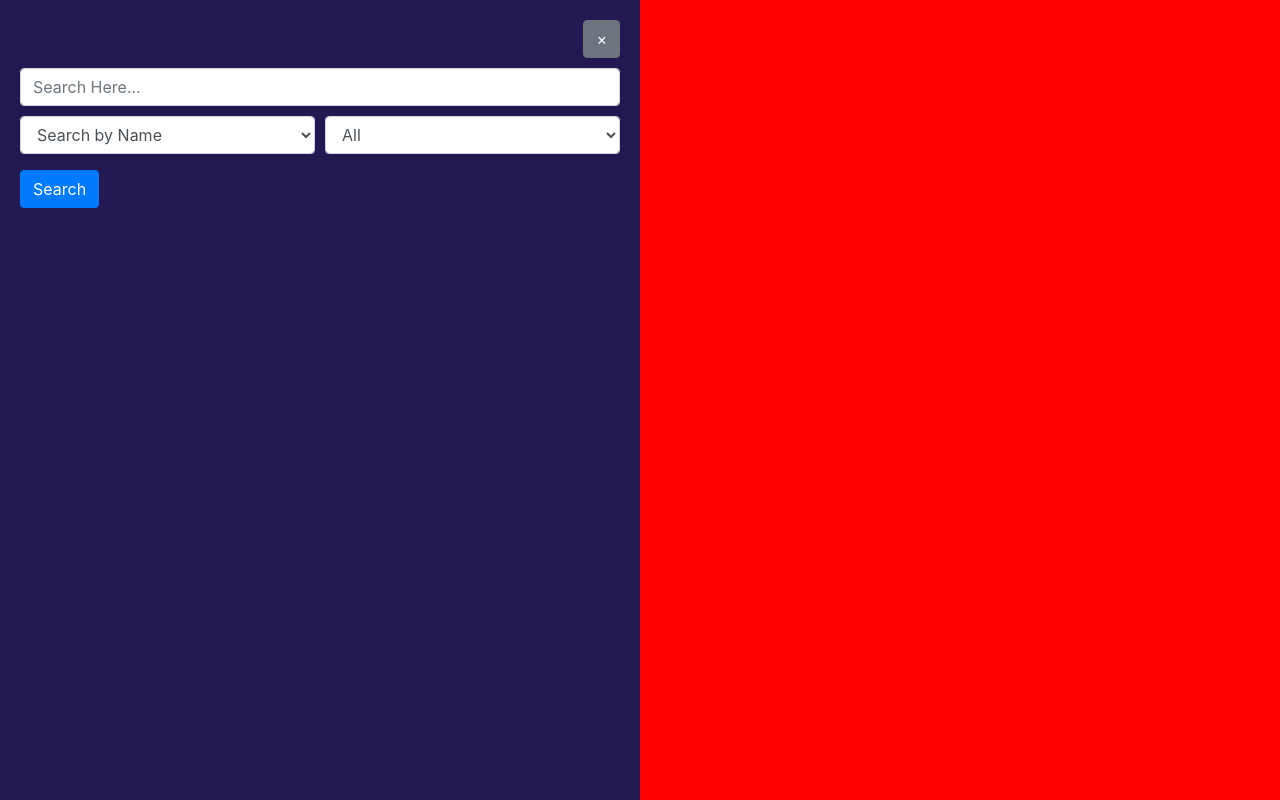
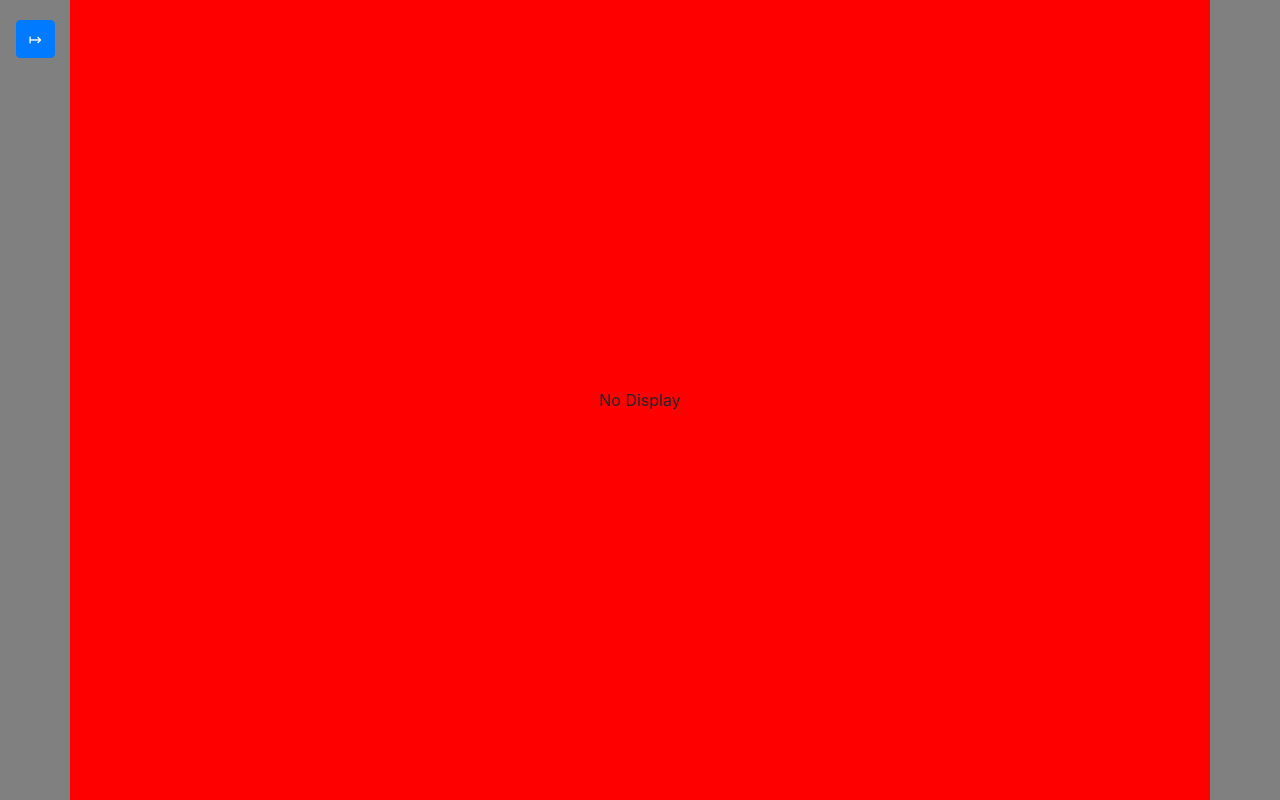
Before and after one commit to SagittariuX/ygo, a React (Create React App) app: page / in a window 1280 px wide. Built offline with nearby package versions, Linux system fonts and the light colour scheme.

Commit message:
fixes some search issues and made card display

```diff
--- a/src/App.js
+++ b/src/App.js
@@ -1,15 +1,19 @@
 import "./App.css";
 import SearchBar from "./components/SearchBar";
 import CardGallery from "./components/CardGallery";
+import React, { useState } from "react";
 
-const { REACT_APP_VERSION } = process.env;
 function App() {
-  console.log({ REACT_APP_VERSION });
+  const [searchResult, setSearchResult] = useState({ data: null });
+  const handleSearchData = (data) => {
+    setSearchResult(data);
+  };
+
   return (
     <main>
-      <SearchBar />
-
-      <CardGallery />
+      {/* {console.log(searchResult)} */}
+      <SearchBar onSuccessSearch={handleSearchData} />
+      <CardGallery searchResult={searchResult} />
     </main>
   );
 }
--- /dev/null
+++ b/src/components/CardDisplay.jsx
@@ -0,0 +1,35 @@
+import React, { useState } from "react";
+import Modal from "react-bootstrap/Modal";
+import Card from "react-bootstrap/Card";
+import { Image } from "react-bootstrap";
+
+const CardDisplay = (props) => {
+  const [showModel, toggleShowModel] = useState(false);
+
+  const {
+    data: { name, desc, card_images },
+  } = props;
+
+  const {image_url} = card_images[0];
+
+  return (
+    <>
+      <Card onClick={() => toggleShowModel(!showModel)}>
+        <Card.Img variant="top" src={image_url} />
+        <Card.Title>{name}</Card.Title>
+      </Card>
+      <Modal
+        show={showModel}
+        onHide={() => toggleShowModel(!showModel)}
+        centered
+      >
+        {/* <Modal.Header closeButton></Modal.Header> */}
+        <Modal.Body style={{ textAlign: "center" }}>
+          <Image src={image_url} />
+        </Modal.Body>
+      </Modal>
+    </>
+  );
+};
+
+export default CardDisplay;
--- a/src/components/CardGallery.css
+++ b/src/components/CardGallery.css
@@ -1,8 +1,23 @@
 
 #card-gallery{
-    display: block;
+    display: flex;
     width: 100vw;
     min-height: 100vh;
+    padding-top: 20px;
+    padding-bottom: 20px;
+    flex-wrap: wrap;
+    justify-content: center;
+    align-content: center;
     background-color: red;
+}
 
+.card{
+    width: 20%;
+    max-width: 200px;
+    align-self: flex-start;
+    margin: 10px;
 }
+
+.card-title{
+    text-align: center;
+}
--- a/src/components/CardGallery.jsx
+++ b/src/components/CardGallery.jsx
@@ -1,13 +1,25 @@
-import React, { Component } from 'react';
-import "./CardGallery.css"
+import React from "react";
 
-class CardGallery extends Component {
-    state = {  }
-    render() {
-        return (
-            <div id="card-gallery">Cardgallery</div>
-         );
-    }
-}
+import CardDisplay from "./CardDisplay";
+import "./CardGallery.css";
+
+const CardGallery = (props) => {
+  const {
+    searchResult: { data },
+  } = props;
+  if (data) {
+    return (
+      <div id="card-gallery" className="container-xl">
+        {data.map((item, index) => <CardDisplay data={item} key={index}/>)}
+      </div>
+    );
+  }
+
+  return (
+    <div id="card-gallery" className="container-xl">
+      <span>No Display</span>
+    </div>
+  );
+};
 
 export default CardGallery;
--- a/src/components/SearchBar.css
+++ b/src/components/SearchBar.css
@@ -1,6 +1,6 @@
 
 #search-menu{
-    width: 50vw;
+    width: 30vw;
     height: 100vh;
 
     position: fixed;
@@ -15,7 +15,7 @@
 }
 
 #search-menu.hide{
-    transform: translateX(-50vw);
+    transform: translateX(-30vw);
 }
 
 #search-menu.show{
@@ -40,7 +40,7 @@
     margin-top: 10px;
 }
 
-@media only screen and (max-width: 1024px) {
+@media only screen and (max-width: 768px) {
     #search-menu{
         width:100vw;
         padding: 10px;
--- a/src/components/SearchBar.jsx
+++ b/src/components/SearchBar.jsx
@@ -11,19 +11,22 @@ const SEARCHBY = {
   "Search by Exact Name": "name",
   "Search by Archtype": "archetype",
 };
-const MAX = 50;
+const MAX = 10;
+const OFFSET = 0;
 
 const endpointCards = process.env.REACT_APP_YGO_DB_CARDS;
+
 
 class SearchBar extends Component {
   state = {
     searchString: "",
-    searchBy: "fname",
+    searchBy: "Search by Name",
     cardType: "All",
-    max: MAX,
+    maxReturn: MAX,
+    offset: OFFSET,
     advancedOptions: false,
-    isHidden: false,
-    isPanelBtnInside: true,
+    isHidden: true,
+    isPanelBtnInside: false,
   };
 
   render() {
@@ -51,7 +54,7 @@ class SearchBar extends Component {
             )}
           </button>
         </div>
-        <Form>
+        <Form  onSubmit={(e) => e.preventDefault()}>
           <Form.Row>
             <Col>
               <Form.Control
@@ -59,6 +62,7 @@ class SearchBar extends Component {
                 onChange={(e) =>
                   this.setState({ searchString: e.target.value })
                 }
+                onKeyUp={(e)=> this.handleEnter(e)}
               />
             </Col>
           </Form.Row>
@@ -93,6 +97,13 @@ class SearchBar extends Component {
     );
   }
 
+  //When user presses enter while focus on the search bar
+  handleEnter = (e) =>{
+    if(e.key === 'Enter'){
+      this.handleSearch();
+    }
+  }
+
   handleHiddenToggle = () => {
     this.setState({
       isHidden: !this.state.isHidden,
@@ -101,10 +112,11 @@ class SearchBar extends Component {
   };
 
   handleSearch = () => {
+    const {onSuccessSearch} = this.props;
     axios
       .get(endpointCards, { params: this.buildParam() })
-      .then((res) => console.log(res))
-      .catch((res) => console.log(res));
+      .then((res) => onSuccessSearch(res.data))
+      .catch((error) => console.log(error.response.data)); //make toast messages later
   };
 
   buildParam = () => {
@@ -114,7 +126,8 @@ class SearchBar extends Component {
 
     if (this.state.cardType !== "All") params["type"] = this.state.cardType;
 
-    params["num"] = this.state.max;
+    params["num"] = this.state.maxReturn;
+    params["offset"] = this.state.offset
 
     return params;
   };
```
